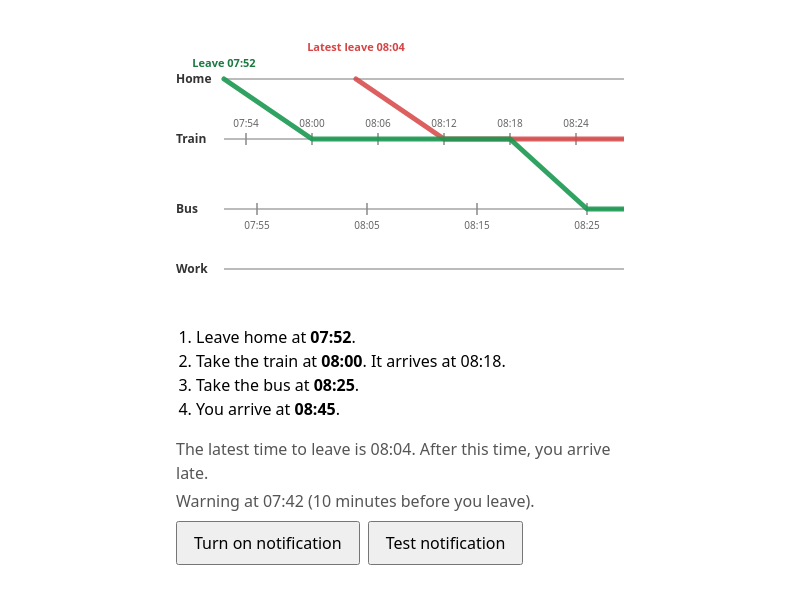
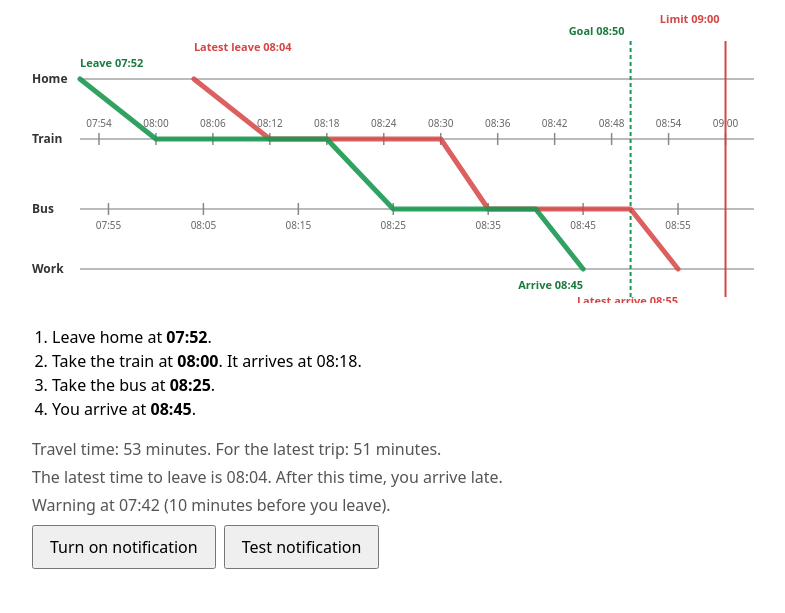
Before and after one commit to sindex16-cell/data-driven-app, a plain HTML site: page index.html in a window 1280 px wide. Shown: the part 187-800 px from the top of the page, without its empty margins (240-1025 px from the left). Drawn offline with Linux system fonts and the light colour scheme.

Commit message:
Fit the timeline to the screen width and show the travel time
Co-Authored-By: Claude Sonnet 5.5 <noreply@anthropic.com>

```diff
--- a/app.js
+++ b/app.js
@@ -34,7 +34,6 @@ function refreshDay() {
 // The train has one line and the bus has one line. A tick marks each departure.
 // The green line shows your trip: walk, train, transfer, bus.
 function drawTimeline() {
-  const PX = 11;           // Pixels for each minute.
   const LEFT = 48;         // Space for the row names.
   const HOME_Y = 66;
   const TRAIN_Y = 126;
@@ -44,8 +43,10 @@ function drawTimeline() {
   const target = toMinutes(settings.arrivalTime);
   const safeTarget = target - settings.safetyMinutes;
   const end = Math.max(result.arrive, latest ? latest.arrive : 0, target) + 3;
+  // Fit the timeline to the width of the page, so it needs no side scroll.
+  const width = Math.max(300, $("timeline").clientWidth);
+  const PX = (width - LEFT - 14) / (end - start);
   const x = (t) => LEFT + (t - start) * PX;
-  const width = x(end) + 12;
   const height = 290;
   const parts = [];
 
@@ -57,22 +58,23 @@ function drawTimeline() {
   }
 
   const lanes = [
-    { y: TRAIN_Y, list: departures(route.train), dy: -12 },
-    { y: BUS_Y, list: departures(route.bus), dy: 20 },
+    { y: TRAIN_Y, list: departures(route.train), every: route.train.every, dy: -12 },
+    { y: BUS_Y, list: departures(route.bus), every: route.bus.every, dy: 20 },
   ];
   for (const lane of lanes) {
-    for (const t of lane.list) {
-      if (t < start || t > end) continue;
+    // Show a time label on every tick only if the labels do not touch.
+    const step = Math.max(1, Math.ceil(30 / (PX * lane.every)));
+    lane.list.filter((t) => t >= start && t <= end).forEach((t, i) => {
       parts.push(`<line x1="${x(t)}" y1="${lane.y - 6}" x2="${x(t)}" y2="${lane.y + 6}" class="tick"/>`);
-      parts.push(`<text x="${x(t)}" y="${lane.y + lane.dy}" text-anchor="middle" class="time">${toText(t)}</text>`);
-    }
+      if (i % step === 0) parts.push(`<text x="${x(t)}" y="${lane.y + lane.dy}" text-anchor="middle" class="time">${toText(t)}</text>`);
+    });
   }
 
   // Red vertical line: the arrival limit. Green dashed vertical line: the arrival goal.
-  parts.push(`<line x1="${x(target)}" y1="22" x2="${x(target)}" y2="${height - 6}" class="limit"/>`);
-  parts.push(`<text x="${x(target) - 6}" y="16" text-anchor="end" class="limit-text">Limit ${settings.arrivalTime}</text>`);
-  parts.push(`<line x1="${x(safeTarget)}" y1="22" x2="${x(safeTarget)}" y2="${height - 6}" class="goal"/>`);
-  parts.push(`<text x="${x(safeTarget) - 6}" y="16" text-anchor="end" class="goal-text">Goal ${toText(safeTarget)}</text>`);
+  parts.push(`<line x1="${x(target)}" y1="28" x2="${x(target)}" y2="${height - 6}" class="limit"/>`);
+  parts.push(`<text x="${x(target) - 6}" y="10" text-anchor="end" class="limit-text">Limit ${settings.arrivalTime}</text>`);
+  parts.push(`<line x1="${x(safeTarget)}" y1="28" x2="${x(safeTarget)}" y2="${height - 6}" class="goal"/>`);
+  parts.push(`<text x="${x(safeTarget) - 6}" y="22" text-anchor="end" class="goal-text">Goal ${toText(safeTarget)}</text>`);
 
   // A trip is one line: Home, walk to the train, train, transfer, bus, walk to Work.
   const points = (p) => [
@@ -83,21 +85,21 @@ function drawTimeline() {
     [x(p.busDeparture + route.bus.ride), BUS_Y],
     [x(p.arrive), WORK_Y],
   ].map(([px, py]) => `${px},${py}`).join(" ");
-  const label = (cls, t, py, text, dy) =>
-    parts.push(`<text x="${x(t)}" y="${py + dy}" text-anchor="middle" class="mark ${cls}">${text}</text>`);
+  const label = (cls, t, py, text, dy, anchor) =>
+    parts.push(`<text x="${x(t)}" y="${py + dy}" text-anchor="${anchor}" class="mark ${cls}">${text}</text>`);
 
   // Draw the red trip first, so the green trip is on top.
   if (latest) {
     parts.push(`<polyline points="${points(latest)}" class="trip late"/>`);
-    label("late", latest.leave, HOME_Y, `Latest leave ${toText(latest.leave)}`, -28);
-    label("late", latest.arrive, WORK_Y, `Latest arrive ${toText(latest.arrive)}`, 36);
+    label("late", latest.leave, HOME_Y, `Latest leave ${toText(latest.leave)}`, -28, "start");
+    label("late", latest.arrive, WORK_Y, `Latest arrive ${toText(latest.arrive)}`, 36, "end");
   }
   parts.push(`<polyline points="${points(result)}" class="trip safe"/>`);
-  label("safe", result.leave, HOME_Y, `Leave ${toText(result.leave)}`, -12);
-  label("safe", result.arrive, WORK_Y, `Arrive ${toText(result.arrive)}`, 20);
+  label("safe", result.leave, HOME_Y, `Leave ${toText(result.leave)}`, -12, "start");
+  label("safe", result.arrive, WORK_Y, `Arrive ${toText(result.arrive)}`, 20, "end");
 
   $("timeline").innerHTML =
-    `<div class="scroll"><svg viewBox="0 0 ${width} ${height}" width="${width}" height="${height}" role="img" ` +
+    `<div class="scroll"><svg viewBox="0 0 ${width} ${height}" width="100%" role="img" ` +
     `aria-label="Timeline. Green: leave at ${toText(result.leave)} and arrive at ${toText(result.arrive)}. ` +
     (latest ? `Red: the latest leave time is ${toText(latest.leave)}, and you arrive at ${toText(latest.arrive)}.` : "") +
     `">` + parts.join("") + "</svg></div>";
@@ -120,6 +122,8 @@ function render() {
     `Take the bus at <b>${toText(result.busDeparture)}</b>.`,
     `You arrive at <b>${toText(result.arrive)}</b>.`,
   ].map((s) => `<li>${s}</li>`).join("");
+  $("travel").textContent = `Travel time: ${result.arrive - result.leave} minutes.` +
+    (latest ? ` For the latest trip: ${latest.arrive - latest.leave} minutes.` : "");
   $("latest").textContent = latest
     ? `The latest time to leave is ${toText(latest.leave)}. After this time, you arrive late.`
     : "";
@@ -180,4 +184,5 @@ $("test").addEventListener("click", () => {
 
 render();
 setInterval(render, 30 * 1000);
+window.addEventListener("resize", render);
 schedule();
--- a/index.html
+++ b/index.html
@@ -5,9 +5,9 @@
   <meta name="viewport" content="width=device-width, initial-scale=1">
   <title>Leave Time</title>
   <style>
-    body { font-family: system-ui, sans-serif; max-width: 28rem; margin: 2rem auto; padding: 0 1rem; line-height: 1.5; }
+    body { font-family: system-ui, sans-serif; max-width: 46rem; margin: 2rem auto; padding: 0 1rem; line-height: 1.5; }
     #leave { font-size: 4rem; font-weight: 700; margin: 0; }
-    #target, #countdown, #latest, #warn, #status { color: #555; margin: .25rem 0; }
+    #target, #countdown, #travel, #latest, #warn, #status { color: #555; margin: .25rem 0; }
     #timeline { margin: 1rem 0; }
     #timeline .scroll { overflow-x: auto; }
     #timeline .goal { stroke: #1a9850; stroke-width: 2; stroke-dasharray: 4 3; }
@@ -37,6 +37,7 @@
   <div id="timeline"></div>
   <ol id="steps"></ol>
   <p id="detail"></p>
+  <p id="travel"></p>
   <p id="latest"></p>
   <p id="warn"></p>
   <button id="enable">Turn on notification</button>
```
